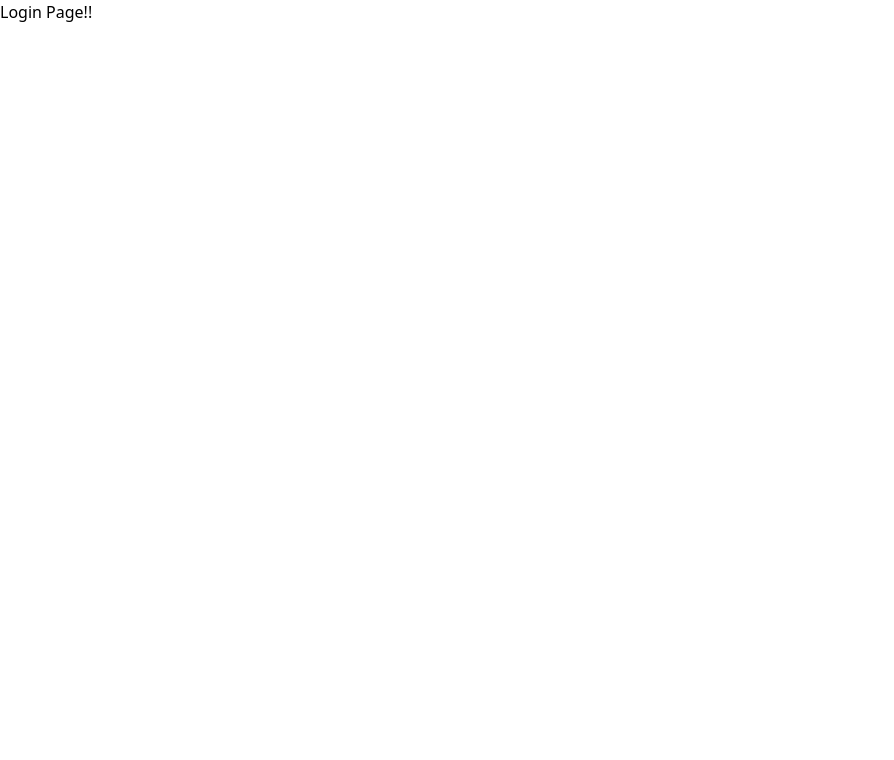
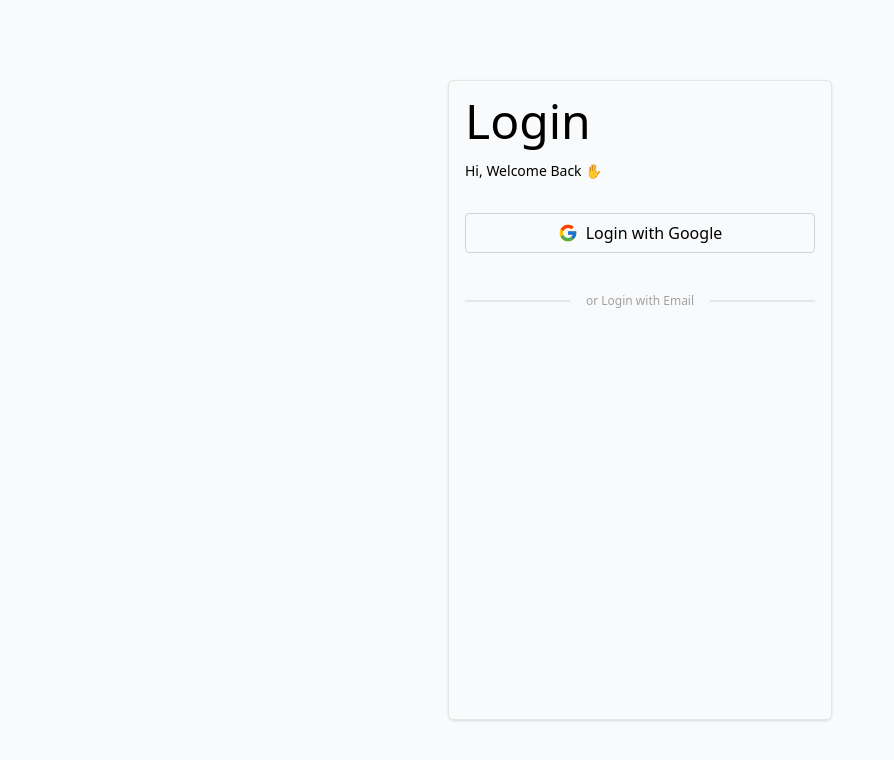
Before and after one commit to harsh-05/Refresh-Access-Token-Imple, a React (Vite) app in the folder React-client/: page / in a window 1280 px wide. Shown: the top 760 px of the page, without its empty margins (0-894 px from the left). Built offline with nearby package versions, Linux system fonts and the light colour scheme.

Commit message:
Initialized the login page

```diff
--- a/React-client/src/Login.tsx
+++ b/React-client/src/Login.tsx
@@ -1,5 +1,51 @@
+import { useState } from "react";
+
 export default function Login() {
-    return <div>
-        Login Page!!
+  const [authCred, setAuthCred] = useState<{
+    email?: string;
+    password?: string;
+  }>({});
+  return (
+    <div className="bg-gray-50 h-screen flex justify-center items-center">
+      <div className="w-[24rem] h-[80%] rounded-md border border-neutral-200 shadow p-4">
+        <h1 className="text-5xl mb-4">Login</h1>
+        <p className="text-sm mb-8">Hi, Welcome Back &#9995;</p>
+        <div>
+          <button className="border border-neutral-300 rounded min-w-full h-10 mb-10 flex items-center justify-center gap-2">
+            <svg
+              className="size-5 inline"
+              xmlns="http://www.w3.org/2000/svg"
+              x="0px"
+              y="0px"
+              viewBox="0 0 48 48"
+            >
+              <path
+                fill="#FFC107"
+                d="M43.611,20.083H42V20H24v8h11.303c-1.649,4.657-6.08,8-11.303,8c-6.627,0-12-5.373-12-12c0-6.627,5.373-12,12-12c3.059,0,5.842,1.154,7.961,3.039l5.657-5.657C34.046,6.053,29.268,4,24,4C12.955,4,4,12.955,4,24c0,11.045,8.955,20,20,20c11.045,0,20-8.955,20-20C44,22.659,43.862,21.35,43.611,20.083z"
+              ></path>
+              <path
+                fill="#FF3D00"
+                d="M6.306,14.691l6.571,4.819C14.655,15.108,18.961,12,24,12c3.059,0,5.842,1.154,7.961,3.039l5.657-5.657C34.046,6.053,29.268,4,24,4C16.318,4,9.656,8.337,6.306,14.691z"
+              ></path>
+              <path
+                fill="#4CAF50"
+                d="M24,44c5.166,0,9.86-1.977,13.409-5.192l-6.19-5.238C29.211,35.091,26.715,36,24,36c-5.202,0-9.619-3.317-11.283-7.946l-6.522,5.025C9.505,39.556,16.227,44,24,44z"
+              ></path>
+              <path
+                fill="#1976D2"
+                d="M43.611,20.083H42V20H24v8h11.303c-0.792,2.237-2.231,4.166-4.087,5.571c0.001-0.001,0.002-0.001,0.003-0.002l6.19,5.238C36.971,39.205,44,34,44,24C44,22.659,43.862,21.35,43.611,20.083z"
+              ></path>
+            </svg>{" "}
+            Login with Google
+          </button>
+
+          <div className="flex items-center min-w-full">
+            <div className=" grow border border-gray-200"></div>
+            <span className="mx-4 text-xs shrink text-neutral-400">or Login with Email</span>
+            <div className=" grow border-t border border-gray-200"></div>
+          </div>
+        </div>
+      </div>
     </div>
+  );
 }
```
